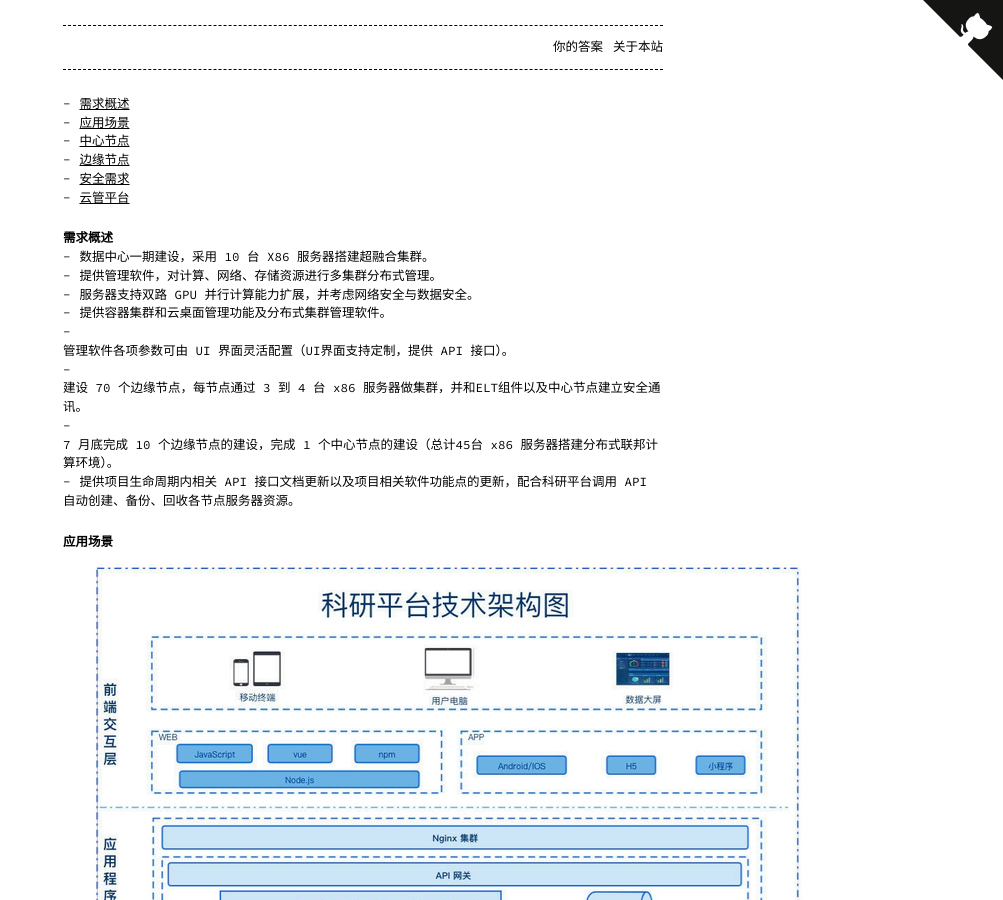
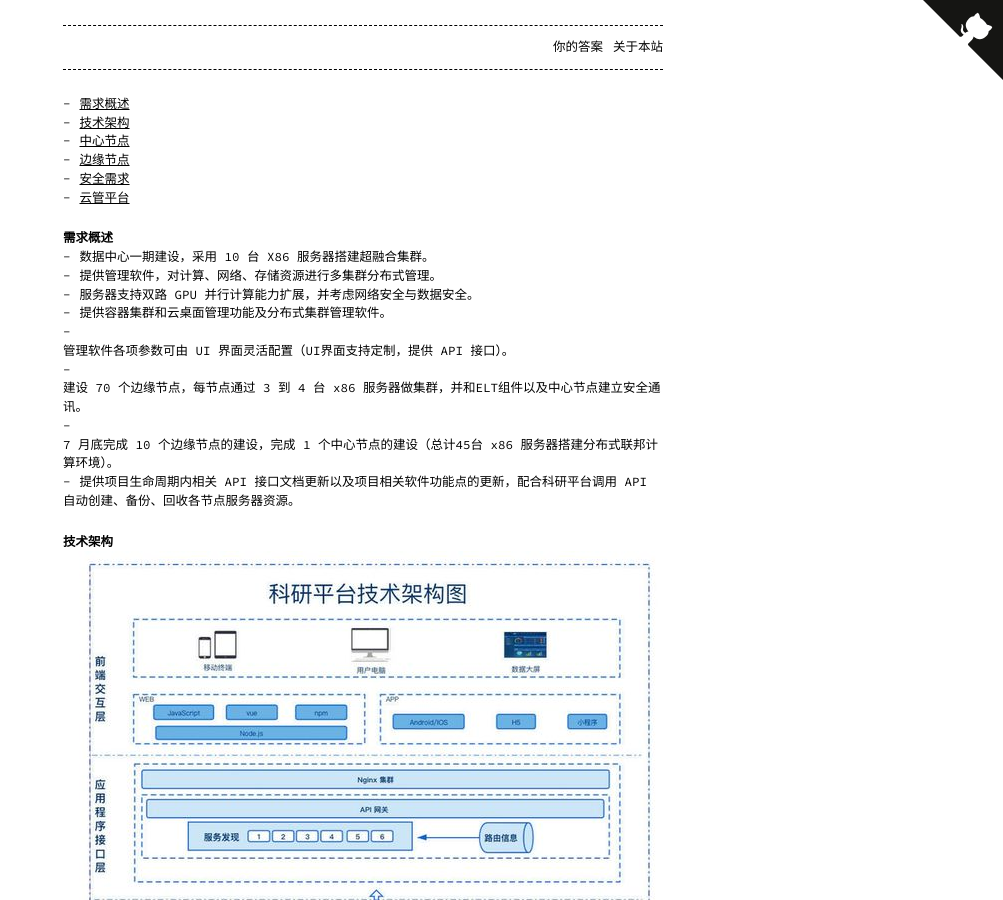
Before and after one commit to chldong/chldong.github.io, a Jekyll site: the page built from _posts/2020-04-23-某大数据项目组件需求.md, in a window 1280 px wide and 900 px high. Shown: the whole window, without its empty margins (277-1280 px from the left). Built offline with Jekyll 4.4.1, drawn with Linux system fonts in a browser that asks for light colours.

Commit message:
图片优化

```diff
--- a/_posts/2020-04-23-某大数据项目组件需求.md
+++ b/_posts/2020-04-23-某大数据项目组件需求.md
@@ -6,7 +6,7 @@ date: 2020-04-23
 <!-- TOC -->
 
 - [需求概述](#%E9%9C%80%E6%B1%82%E6%A6%82%E8%BF%B0)
-- [应用场景](#%E5%BA%94%E7%94%A8%E5%9C%BA%E6%99%AF)
+- [技术架构](#%E6%8A%80%E6%9C%AF%E6%9E%B6%E6%9E%84)
 - [中心节点](#%E4%B8%AD%E5%BF%83%E8%8A%82%E7%82%B9)
 - [边缘节点](#%E8%BE%B9%E7%BC%98%E8%8A%82%E7%82%B9)
 - [安全需求](#%E5%AE%89%E5%85%A8%E9%9C%80%E6%B1%82)
@@ -28,9 +28,9 @@ date: 2020-04-23
 
 + 提供项目生命周期内相关 API 接口文档更新以及项目相关软件功能点的更新，配合科研平台调用 API 自动创建、备份、回收各节点服务器资源。
 
-## 应用场景
+## 技术架构
 
-![架构图02](/images/image-2020-06-01.jpeg)
+![架构图02](/images/image-2020-06-06.jpg)
 
 架构说明：各边缘节点 A 类数据流同步到达中心节点，B 类数据在各自节点，C 类数据导出为.csv文件，中心节点存放各节点的数据目录。
 
```
Also changed, not shown: images/image-2020-06-06.jpg (added), 1 other file.
